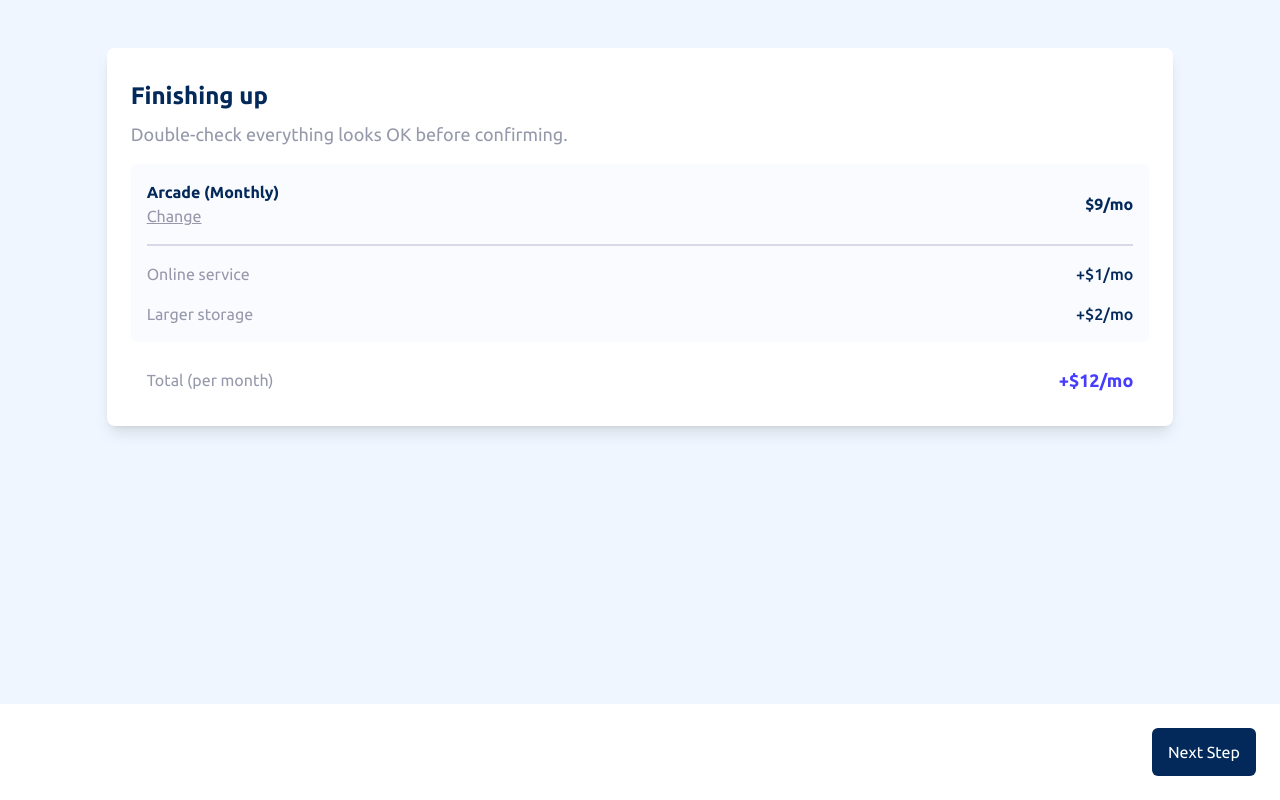
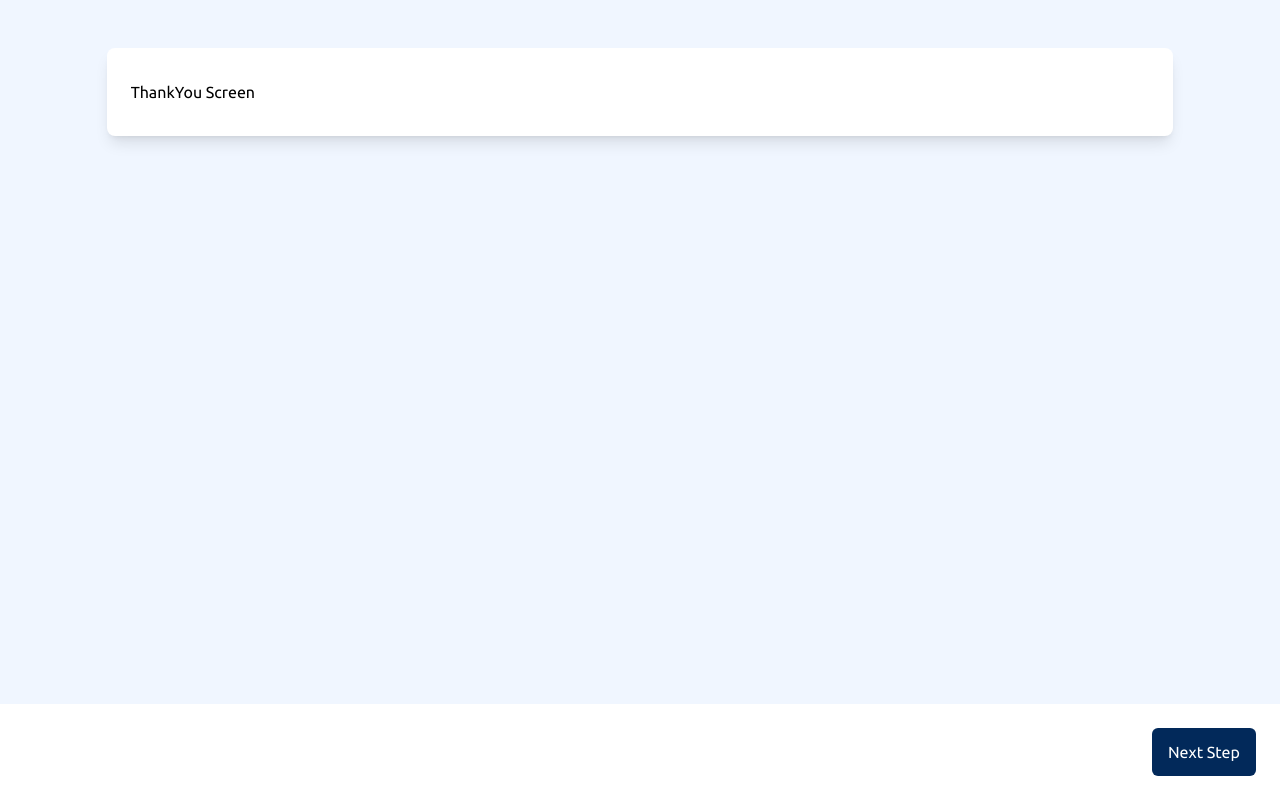
Before and after one commit to Di-void/multi-step-form, a React (Vite) app: page / in a window 1280 px wide. Built offline with nearby package versions, Linux system fonts and the light colour scheme.

Commit message:
feat: add thank-you screen

```diff
--- /dev/null
+++ b/src/views/Screens/ThankYou.tsx
@@ -0,0 +1,5 @@
+const ThankYou = () => {
+  return <div>ThankYou Screen</div>;
+};
+
+export default ThankYou;
--- a/src/views/Screens/index.tsx
+++ b/src/views/Screens/index.tsx
@@ -2,3 +2,4 @@ export { default as PersonalInfo } from "./Personal_Info";
 export { default as Plans } from "./Plans";
 export { default as Addons } from "./Addons";
 export { default as FinishUp } from "./FinishUp";
+export { default as Thanks } from "./ThankYou";
--- a/src/views/index.tsx
+++ b/src/views/index.tsx
@@ -1,4 +1,4 @@
-import { PersonalInfo, Plans, Addons, FinishUp } from "./Screens";
+import { PersonalInfo, Plans, Addons, FinishUp, Thanks } from "./Screens";
 
 const Views = () => {
   return (
@@ -6,7 +6,8 @@ const Views = () => {
       {/* <PersonalInfo /> */}
       {/* <Plans /> */}
       {/* <Addons /> */}
-      <FinishUp />
+      {/* <FinishUp /> */}
+      <Thanks />
     </section>
   );
 };
```
